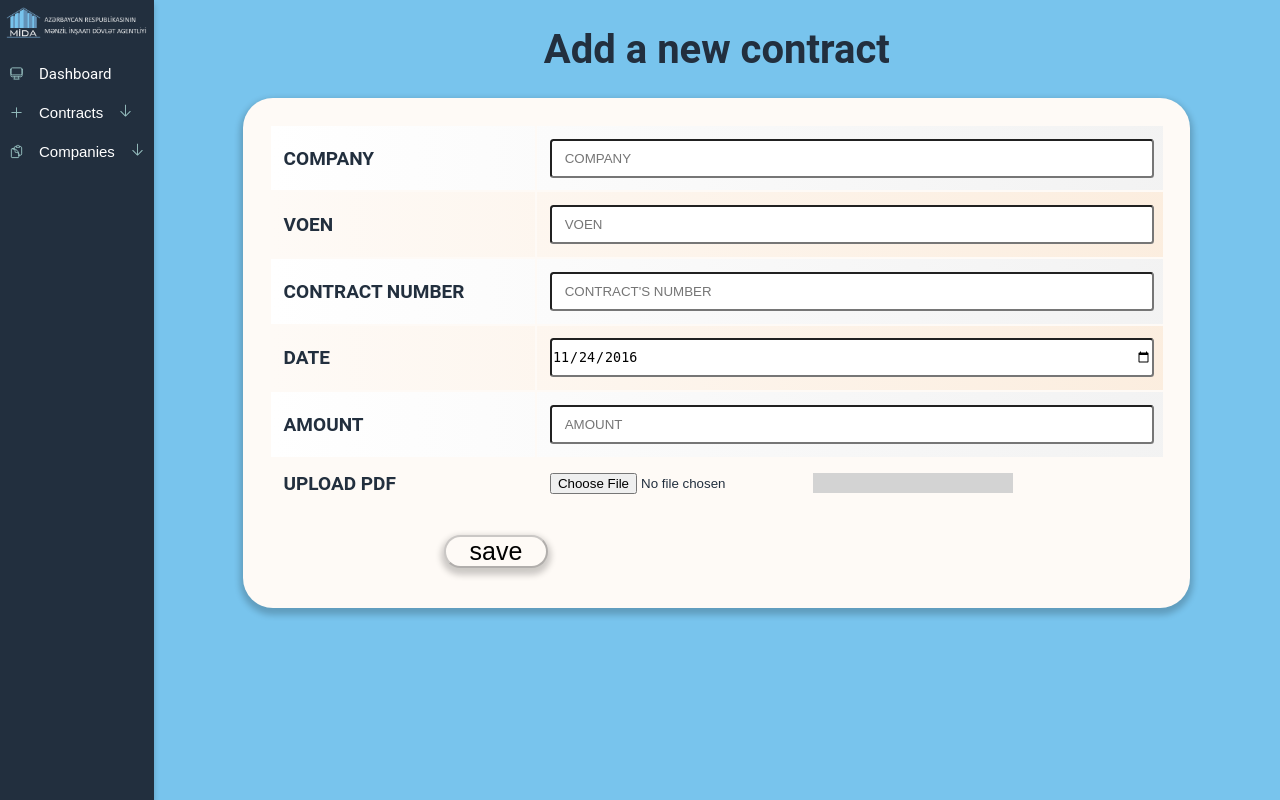
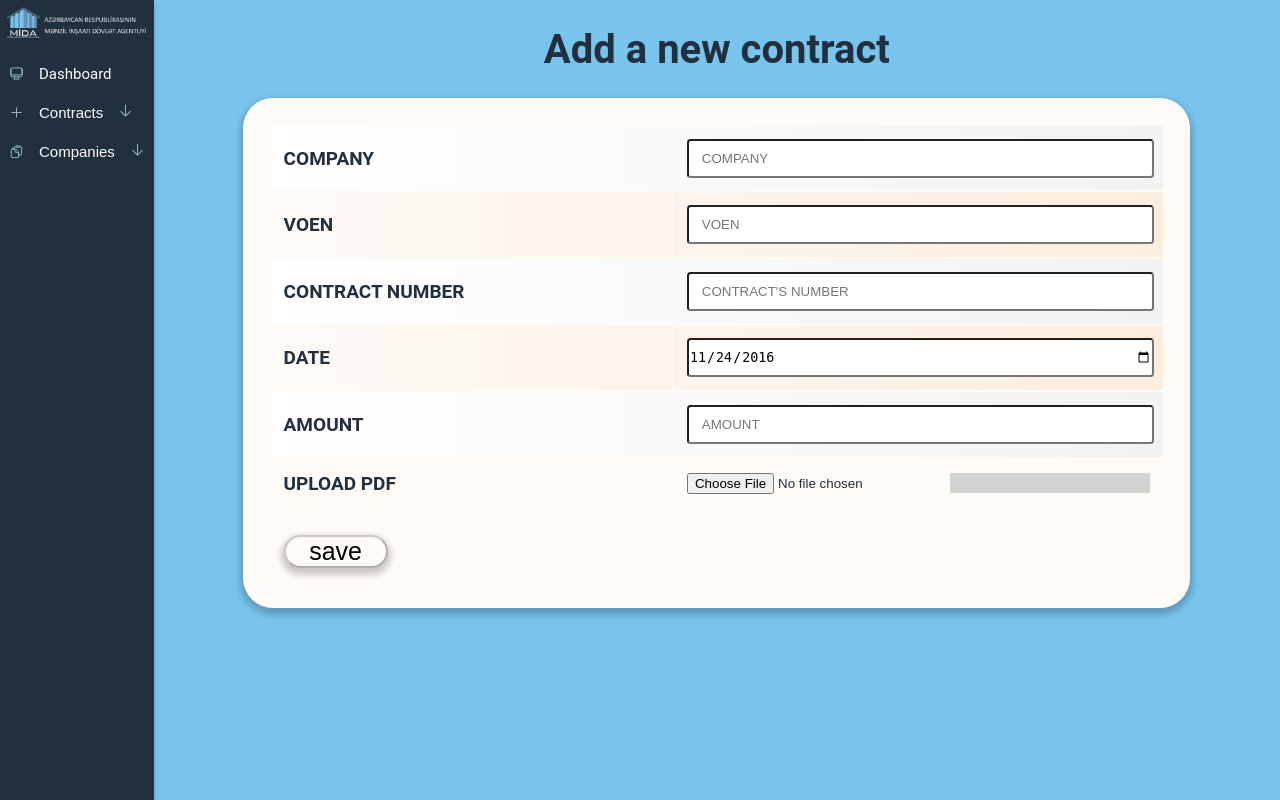
Before and after one commit to LieutenantCobretti1998/mida-contracts, a Flask app: page /create_contract in a window 1280 px wide. Run offline with Flask 3, Linux system fonts and the light colour scheme; style sheets or scripts are compiled from the project's sources; parts of the project's set-up code (start-up, migrations or seed data) failed here and were passed over; some libraries are stand-ins or nearby versions.

Commit message:
some style changes for better user experience.

```diff
--- a/static/css/home.css
+++ b/static/css/home.css
@@ -301,9 +301,6 @@ caption {
   padding-left: 1vw;
 }
 .table__save {
-  display: flex;
-  justify-content: end;
-  align-items: center;
   width: 100%;
   height: 100%;
 }
--- a/static/scss/add_contract/add.scss
+++ b/static/scss/add_contract/add.scss
@@ -104,9 +104,6 @@ caption {
     }
   }
   &__save {
-    display: flex;
-    justify-content: end;
-    align-items: center;
     width: 100%;
     height: 100%;
 
```
Also changed, not shown: 1 other file.
